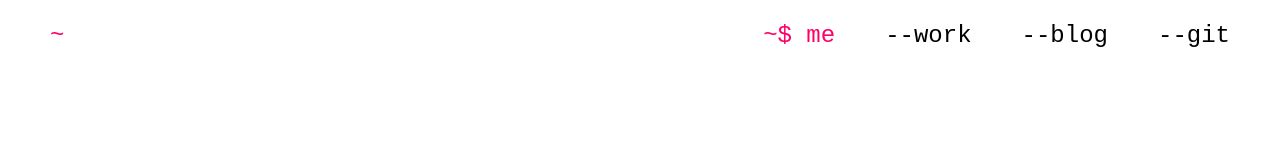
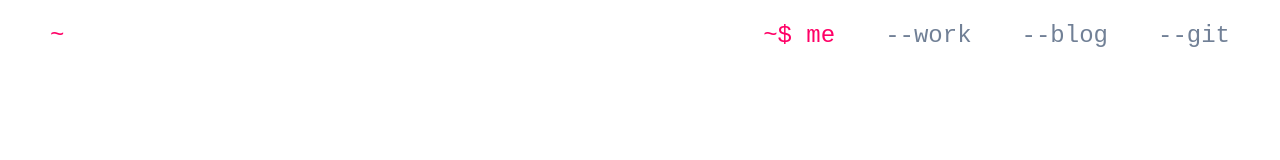
Before and after one commit to cassiechew/website, a Next.js app: page / in a window 1280 px wide. Shown: the top 160 px of the page. Built offline with nearby package versions, Linux system fonts and the light colour scheme.

Commit message:
Coloration

```diff
--- a/components/To/To.tsx
+++ b/components/To/To.tsx
@@ -15,7 +15,8 @@ declare type Props = {
 
 export const To = ({ name, to } : Props) : JSX.Element => {
   const router = useRouter();
-  const color = router.pathname === `/${to}` ? '#FF0066' : mode('black', 'white');
+
+  const color = router.pathname === `/${to}` ? <Text pr="50px" color="#FF0066" fontSize="2xl">{name}</Text> : <Text pr="50px" color="gray.500" fontSize="2xl">{name}</Text>;
   return (
     <>
       <LinkBox>
@@ -24,7 +25,7 @@ export const To = ({ name, to } : Props) : JSX.Element => {
           <a
             href={`/${to}`}
           >
-            <Text pr="50px" color={color} fontSize="2xl">{name}</Text>
+            {color}
           </a>
 
         </LinkOverlay>
```
